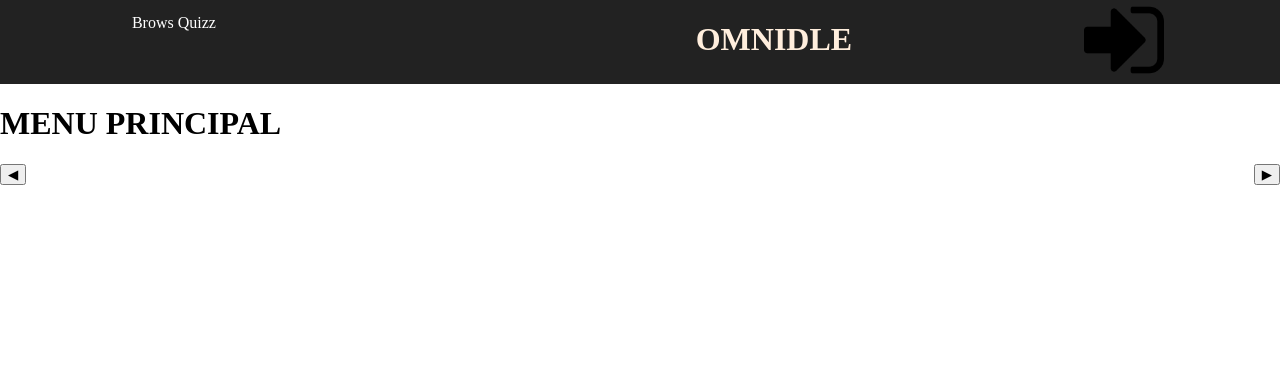
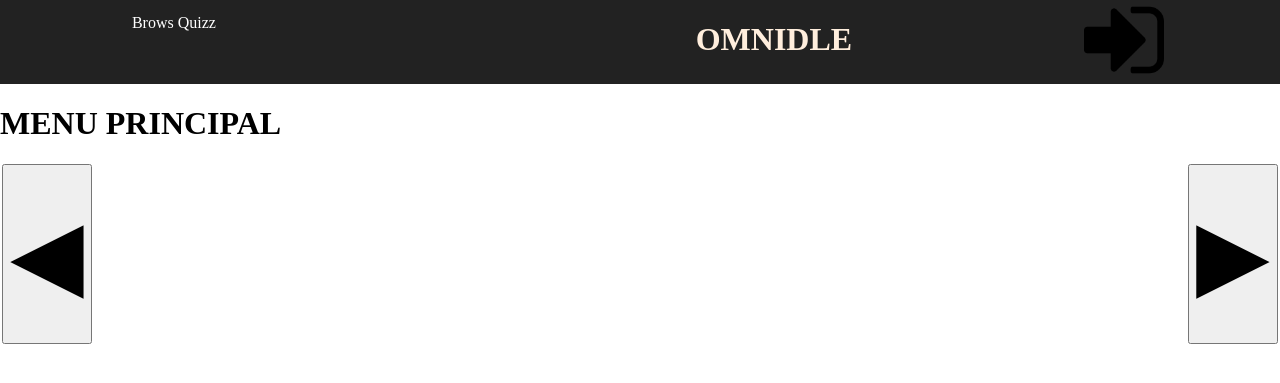
Before and after one commit to Redsasi/Omnidle, a PHP site: page /public/index.php in a window 1280 px wide. Shown: the top 383 px of the page. Run offline with PHP 8.4, Linux system fonts and the light colour scheme; data that the repository does not hold is empty.

```diff
--- a/controllers/dleGameController.php
+++ b/controllers/dleGameController.php
@@ -121,7 +121,7 @@ class dleGameController
         if (isset($_GET["page"]) && !empty($_GET["page"])) {
             $page = $_GET["page"];
         }
-        $NbElementByPage = 10;
+        $NbElementByPage = 8;
         $start = ($NbElementByPage * ($page - 1));
         $end = $start + $NbElementByPage;
         $quizzes = $this->model->readBetween($start, $end);
--- a/public/css/style.css
+++ b/public/css/style.css
@@ -78,6 +78,13 @@ li.dropdown {
     align-items: center;
 }
 
+.quizzPage button{
+    font-size: 6em;
+    aspect-ratio: 1 / 2;
+    margin: auto;
+}
+
+
 .displayQuizzes{
     margin: auto;
     width: 85%;
--- a/view/index.php
+++ b/view/index.php
@@ -27,7 +27,6 @@
             </a>
          <?php endforeach; ?>
       </div>
-
       <button>&#9654;</button>
    </div>
    <script>
```
